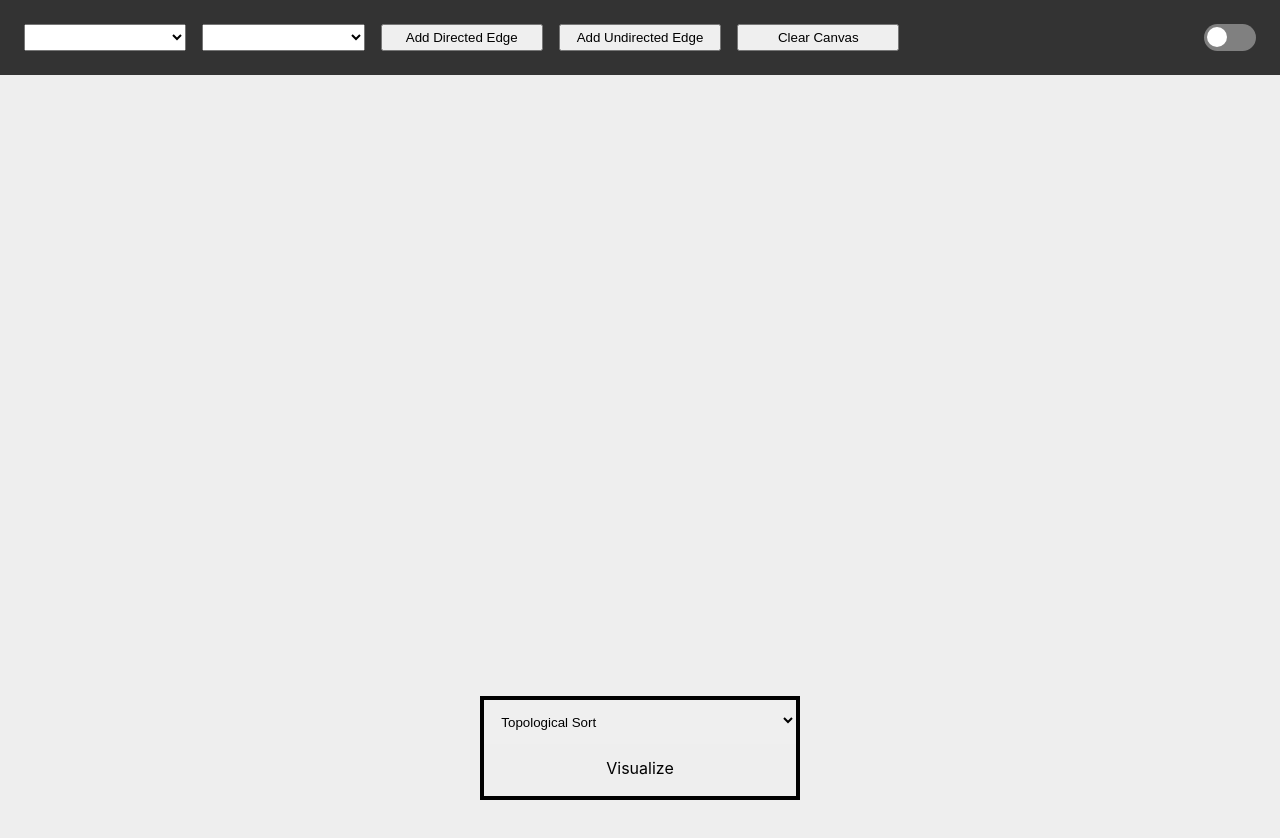
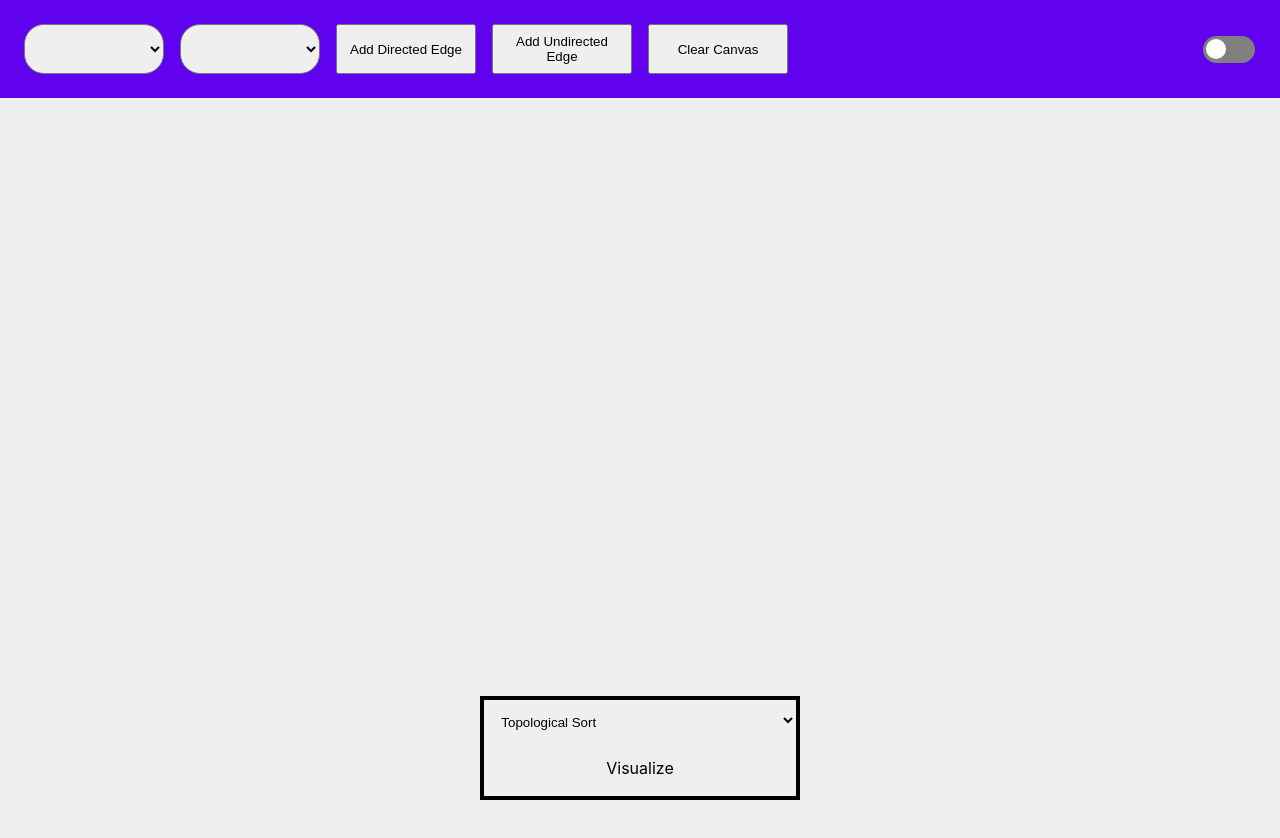
Before and after one commit to Jatinmanav/graph-algorithm-visualizer, a React (Create React App) app: page / in a window 1280 px wide. Shown: the top 838 px of the page. Built offline with nearby package versions, Linux system fonts and the light colour scheme.

Commit message:
update header

```diff
--- a/src/components/Header.tsx
+++ b/src/components/Header.tsx
@@ -103,7 +103,7 @@ const Header = () => {
       <select
         value={source}
         onChange={handleSourceChange}
-        className="source-node"
+        className="source-node dropdown"
       >
         {nodeList.map((node) => {
           return (
@@ -117,7 +117,7 @@ const Header = () => {
       <select
         value={target}
         onChange={handleTargetChange}
-        className="target-node"
+        className="target-node dropdown"
       >
         {nodeList.map((node: node) => {
           if (node.count.toString() !== source) {
@@ -132,13 +132,22 @@ const Header = () => {
           }
         })}
       </select>
-      <button className="add-edge" onClick={handleNewDirectedEdge}>
+      <button
+        className="add-edge-one header-button"
+        onClick={handleNewDirectedEdge}
+      >
         Add Directed Edge
       </button>
-      <button className="add-edge" onClick={handleNewUndirectedEdge}>
+      <button
+        className="add-edge-two header-button"
+        onClick={handleNewUndirectedEdge}
+      >
         Add Undirected Edge
       </button>
-      <button className="clear-canvas" onClick={handleClearCanvas}>
+      <button
+        className="clear-canvas header-button"
+        onClick={handleClearCanvas}
+      >
         Clear Canvas
       </button>
       <div className="toggle-container">
--- a/src/styles/Header.scss
+++ b/src/styles/Header.scss
@@ -1,5 +1,5 @@
 [data-theme="light"] {
-  --header-color: #333333;
+  --header-color: #6002ee;
   --color-headings: #0077ff;
 }
 
@@ -12,20 +12,50 @@
   background-color: var(--header-color);
   padding: 1.5em;
   display: grid;
-  grid-template-columns: repeat(7, 1fr);
+  grid-template-columns: repeat(16, 1fr);
+  grid-template-rows: 50px;
   column-gap: 1em;
 }
 
+.dropdown {
+  border-radius: 20px;
+}
+
+.dropdown:active,
+.dropdown:focus {
+  outline: 0;
+  outline-style: none;
+  -moz-outline-style: none;
+}
+
 .source-node {
-  grid-column: 1;
+  grid-column: 1 / 3;
 }
 
 .target-node {
-  grid-column: 2;
+  grid-column: 3 / 5;
+}
+
+.header-button {
+  min-width: 120px;
+}
+
+.add-edge-one {
+  grid-column: 5 / 7;
+}
+
+.add-edge-two {
+  grid-column: 7 / 9;
+}
+
+.clear-canvas {
+  grid-column: 9 / 11;
 }
 
 .toggle-container {
-  grid-column: 7;
+  grid-column: 16;
+  grid-row: 1;
+  margin: auto;
 }
 
 .toggle-switch {
@@ -57,11 +87,11 @@
   transition: 0.3s;
 }
 
-.toggle-switch:checked+.toggle-label {
+.toggle-switch:checked + .toggle-label {
   background: var(--color-headings);
 }
 
-.toggle-switch:checked+.toggle-label:after {
+.toggle-switch:checked + .toggle-label:after {
   left: calc(100% - 5px);
   transform: translateX(-100%);
 }
```
